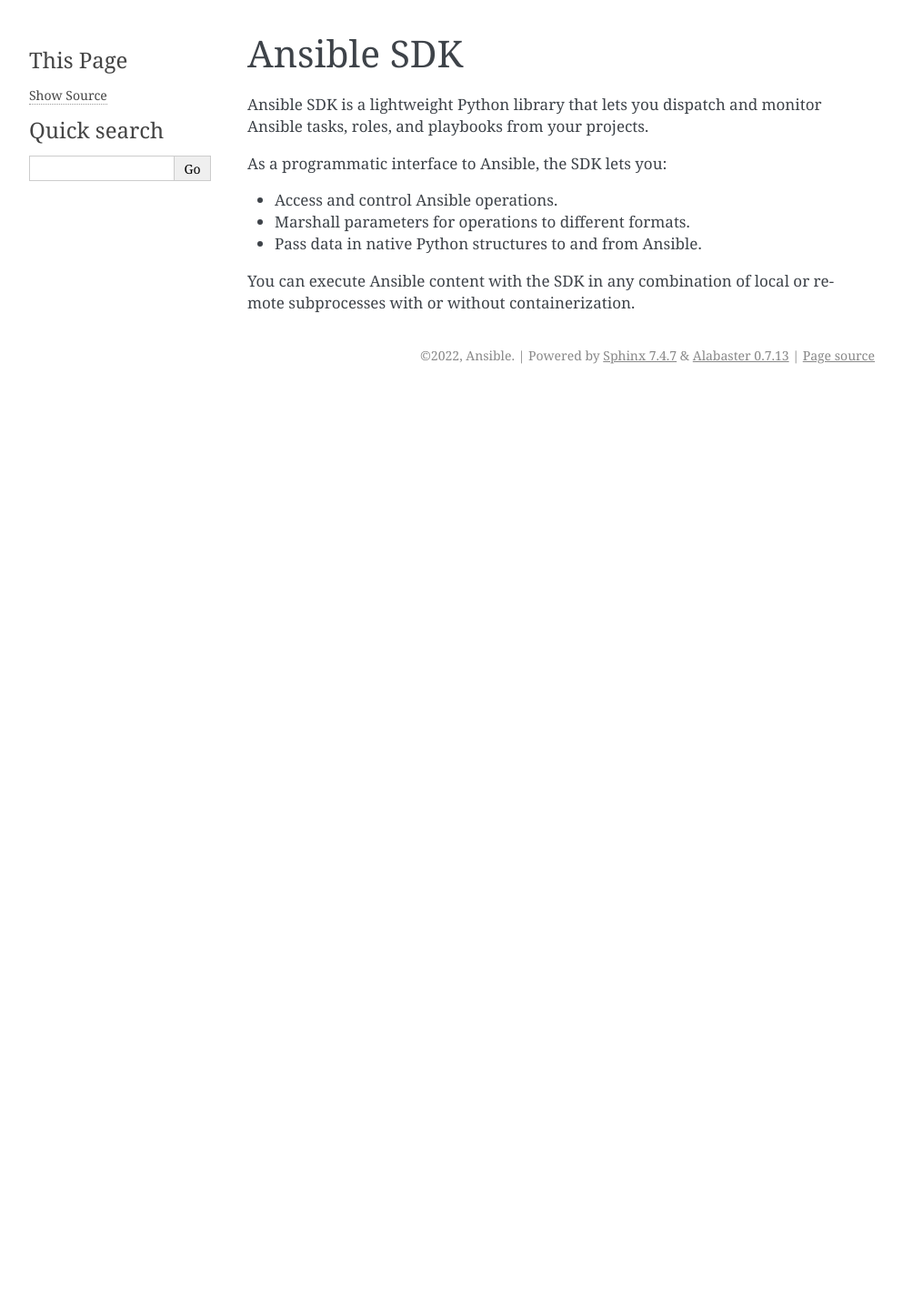
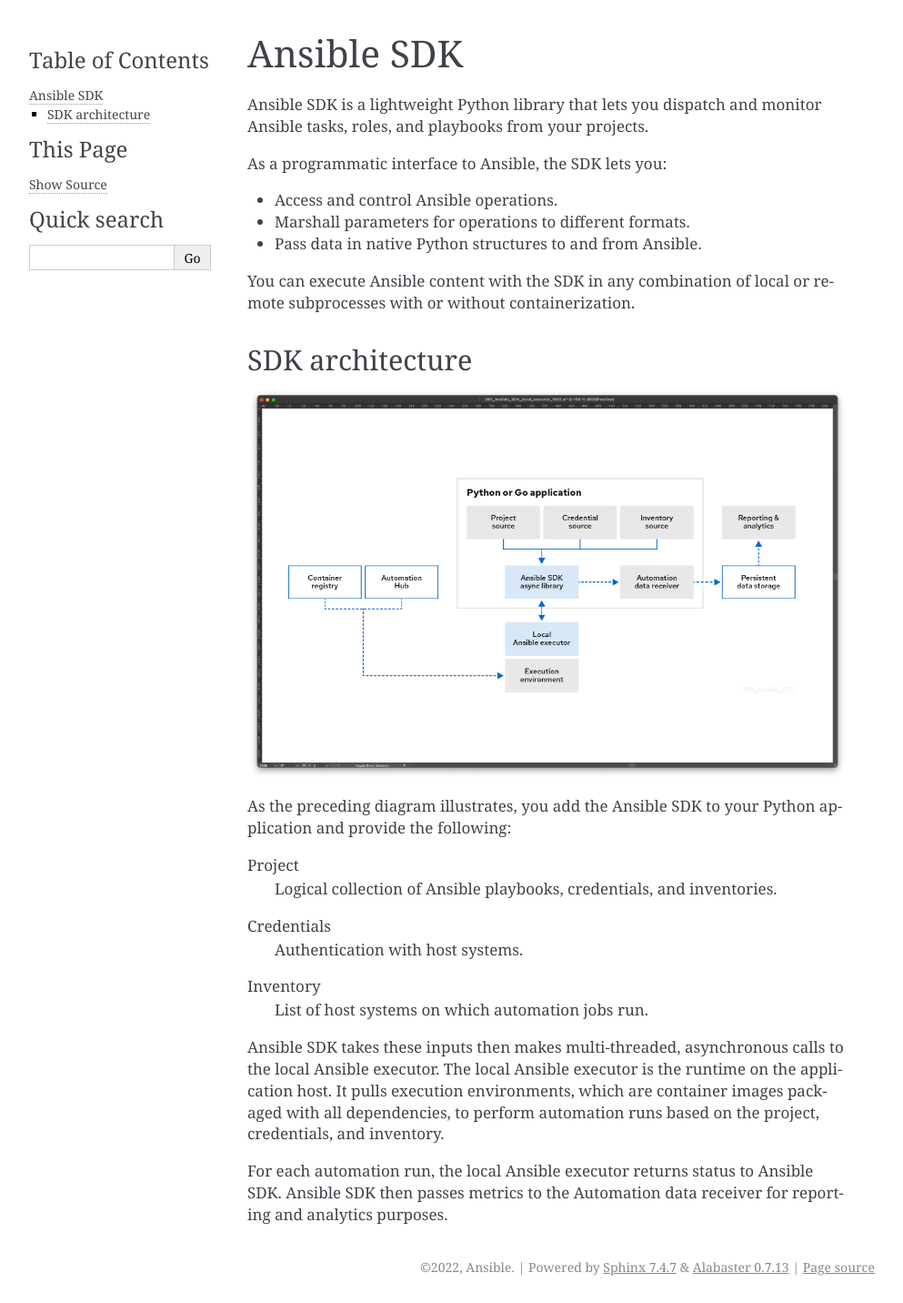
Before and after one commit to ansible/ansible-sdk, a Sphinx documentation site: the page built from docs/source/intro.rst, in a window 1280 px wide. Shown: the whole page at 91% size, without its empty margins (148-1141 px from the left). Built offline with Sphinx 7.4.7, drawn with Linux system fonts in a browser that asks for light colours; before the commit the page ends 900 px from its top, so only the background shows below that.

Commit message:
add diagram description

```diff
--- a/docs/source/intro.rst
+++ b/docs/source/intro.rst
@@ -12,3 +12,26 @@
 * Pass data in native Python structures to and from Ansible.
 
 You can execute Ansible content with the SDK in any combination of local or remote subprocesses with or without containerization.
+
+SDK architecture
+----------------
+
+.. image:: images/sdk-diagram.png
+    :align: center
+    :alt: This diagram illustrates how Ansible SDK takes inputs and calls the local Ansible executor to perform an automation run.
+
+As the preceding diagram illustrates, you add the Ansible SDK to your Python application and provide the following:
+
+Project
+    Logical collection of Ansible playbooks, credentials, and inventories.
+Credentials
+    Authentication with host systems.
+Inventory
+    List of host systems on which automation jobs run.
+
+Ansible SDK takes these inputs then makes multi-threaded, asynchronous calls to the local Ansible executor.
+The local Ansible executor is the runtime on the application host.
+It pulls execution environments, which are container images packaged with all dependencies, to perform automation runs based on the project, credentials, and inventory.
+
+For each automation run, the local Ansible executor returns status to Ansible SDK.
+Ansible SDK then passes metrics to the Automation data receiver for reporting and analytics purposes.
```
